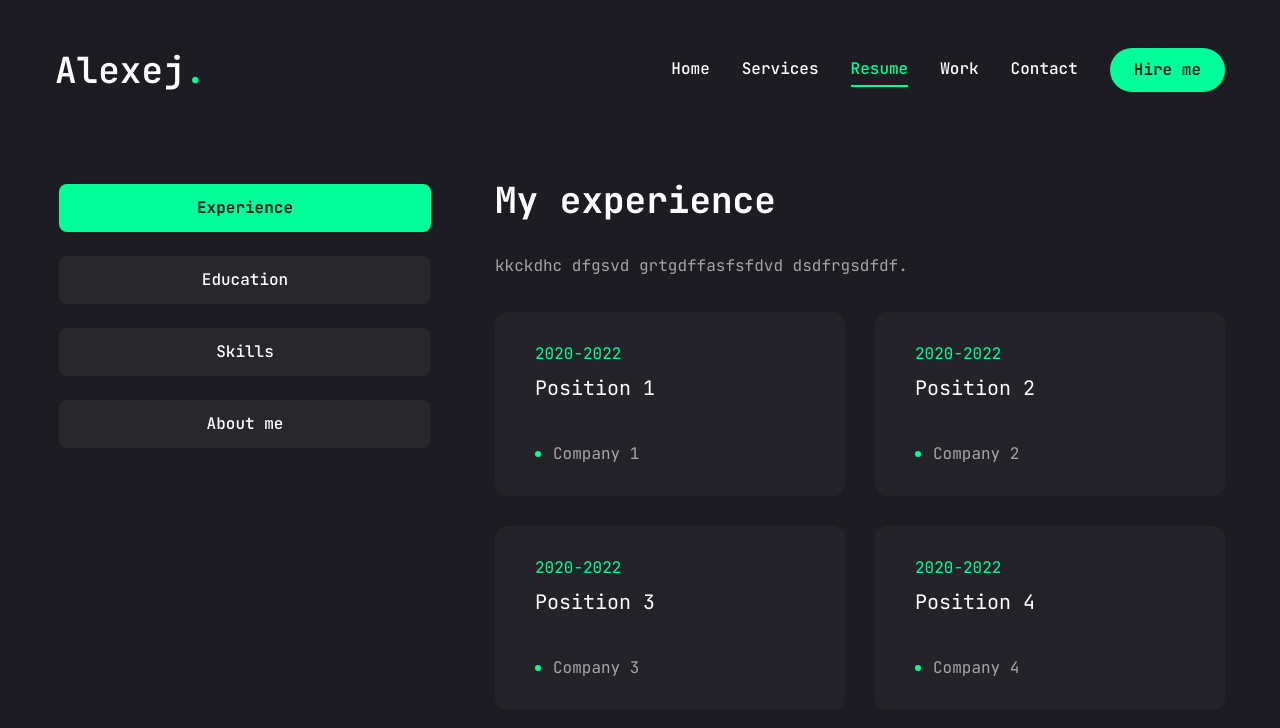
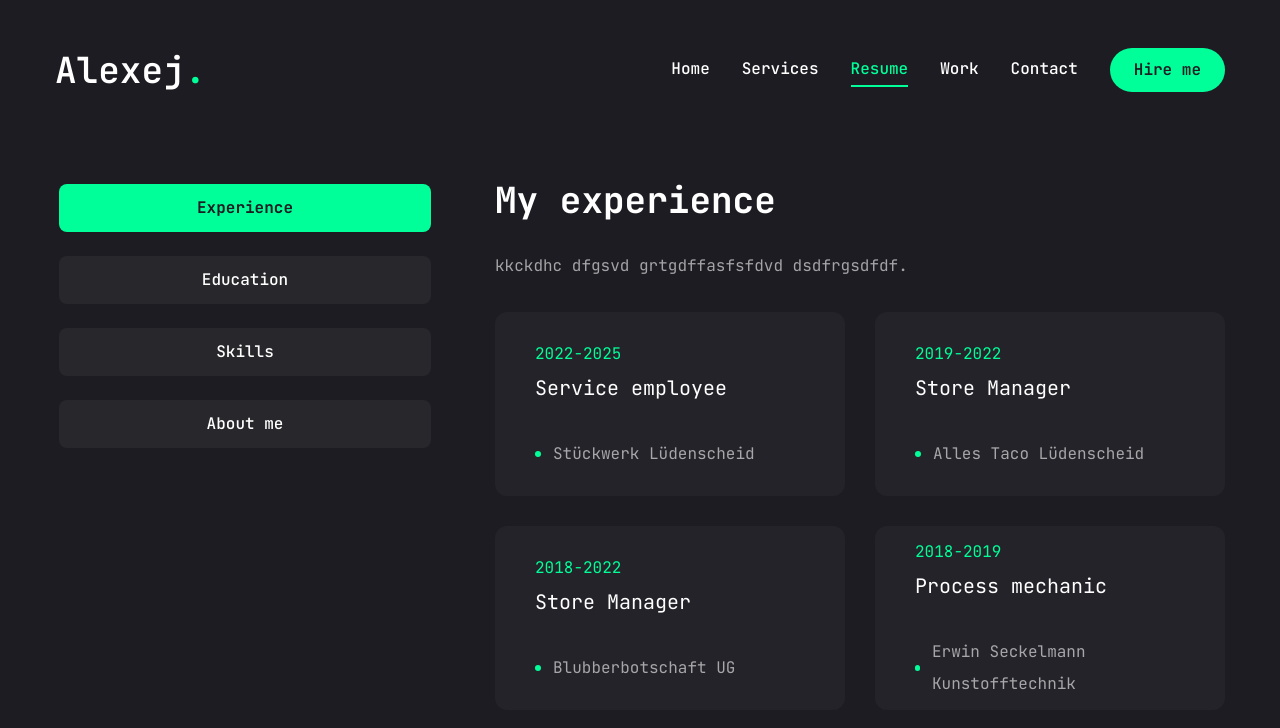
Before and after one commit to olexey27/Portfolio, a Next.js app: page /resume in a window 1280 px wide. Shown: the top 728 px of the page. Built offline with nearby package versions, Linux system fonts and the light colour scheme.

Commit message:
change data

```diff
--- a/app/resume/page.jsx
+++ b/app/resume/page.jsx
@@ -55,44 +55,29 @@ const experience = {
     description: "kkckdhc dfgsvd grtgdffasfsfdvd dsdfrgsdfdf.",
     items: [
         {
-            company: "Company 1",
-            position: "Position 1",
-            duration: "2020-2022",
+            company: "Stückwerk Lüdenscheid",
+            position: "Service employee",
+            duration: "2022-2025",
         },
         {
-            company: "Company 2",
-            position: "Position 2",
-            duration: "2020-2022",
+            company: "Alles Taco Lüdenscheid",
+            position: "Store Manager",
+            duration: "2019-2022",
         },
         {
-            company: "Company 3",
-            position: "Position 3",
-            duration: "2020-2022",
+            company: "Blubberbotschaft UG",
+            position: "Store Manager",
+            duration: "2018-2022",
         },
         {
-            company: "Company 4",
-            position: "Position 4",
-            duration: "2020-2022",
+            company: "Erwin Seckelmann Kunstofftechnik",
+            position: "Process mechanic",
+            duration: "2018-2019",
         },
         {
-            company: "Company 5",
-            position: "Position 5",
-            duration: "2020-2022",
-        },
-        {
-            company: "Company 6",
-            position: "Position 6",
-            duration: "2020-2022",
-        },
-        {
-            company: "Company 7",
-            position: "Position 7",
-            duration: "2020-2022",
-        },
-        {
-            company: "Company 8",
-            position: "Position 8",
-            duration: "2020-2022",
+            company: "Escha GmbH & Co.KG",
+            position: "Picking",
+            duration: "2015-2018",
         },
     ],
 };
@@ -104,38 +89,33 @@ const education = {
     description: "kkckdhc dfgsvd grtgdffasfsfdvd dsdfrgsdfdf.",
     items: [
         {
-            insitution: "Online Course Platform",
-            degree: "Full Stack web Dev Bootcamp",
+            insitution: "Udemy Course",
+            degree: "iOS & Swift Bootcamp",
             duration: "2024",
         },
         {
-            insitution: "Online Course Platform",
-            degree: "Full Stack web Dev Bootcamp",
+            insitution: "Udemy Course",
+            degree: "Angular course",
             duration: "2024",
         },
         {
-            insitution: "Online Course Platform",
-            degree: "Full Stack web Dev Bootcamp",
+            insitution: "Udemy Course",
+            degree: "ASPNET Core Angular app from scratch",
             duration: "2024",
         },
         {
-            insitution: "Online Course Platform",
-            degree: "Full Stack web Dev Bootcamp",
-            duration: "2024",
+            insitution: "Udemy Course",
+            degree: "•NET Core MVC app",
+            duration: "2023",
         },
         {
-            insitution: "Online Course Platform",
-            degree: "Full Stack web Dev Bootcamp",
-            duration: "2024",
-        },
-        {
-            insitution: "Online Course Platform",
-            degree: "Full Stack web Dev Bootcamp",
-            duration: "2024",
+            insitution: "Syntax Institut",
+            degree: "App Deverloper",
+            duration: "2022-2023",
         },{
-            insitution: "Online Course Platform",
-            degree: "Full Stack web Dev Bootcamp",
-            duration: "2024",
+            insitution: "Gesamtschule Kierspe",
+            degree: "medium maturity",
+            duration: "until 2015",
         },
     ],
 };
```
